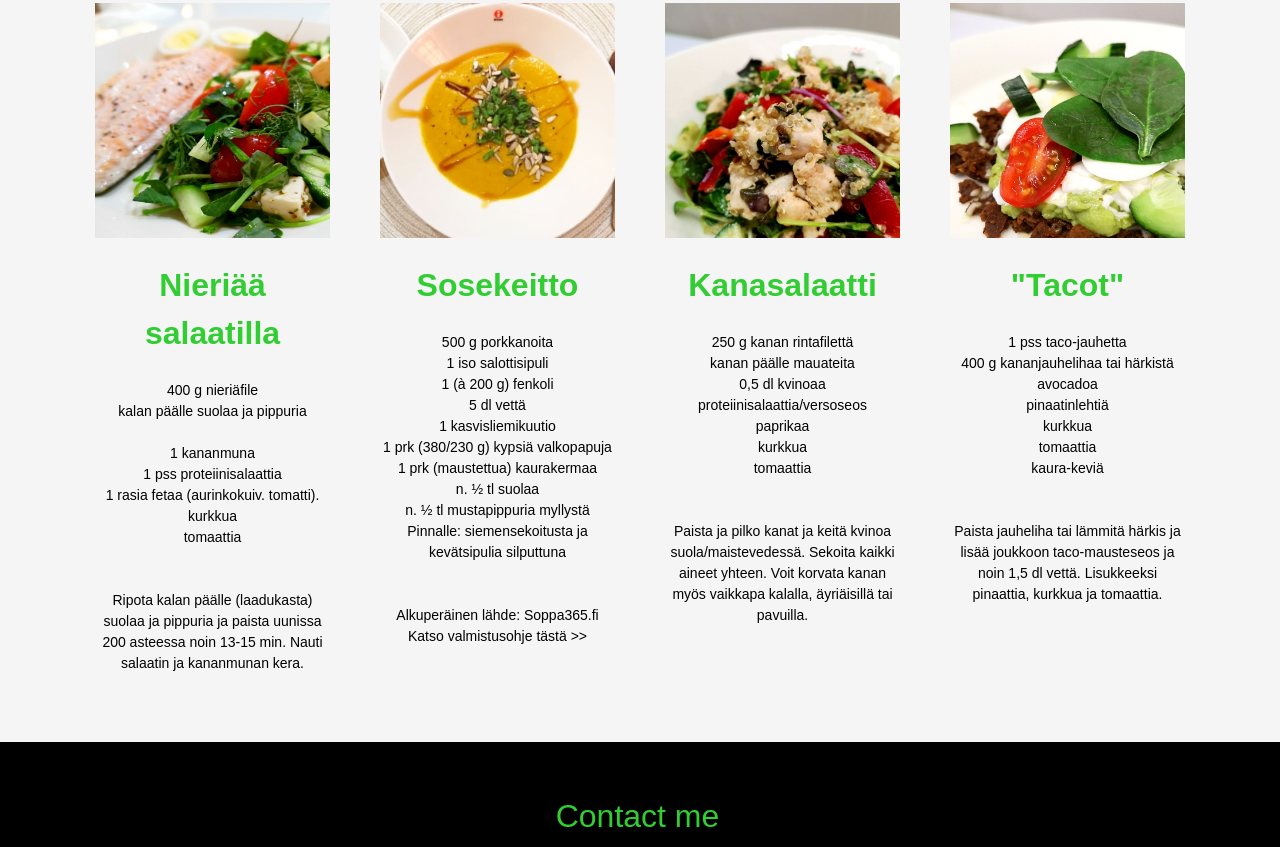
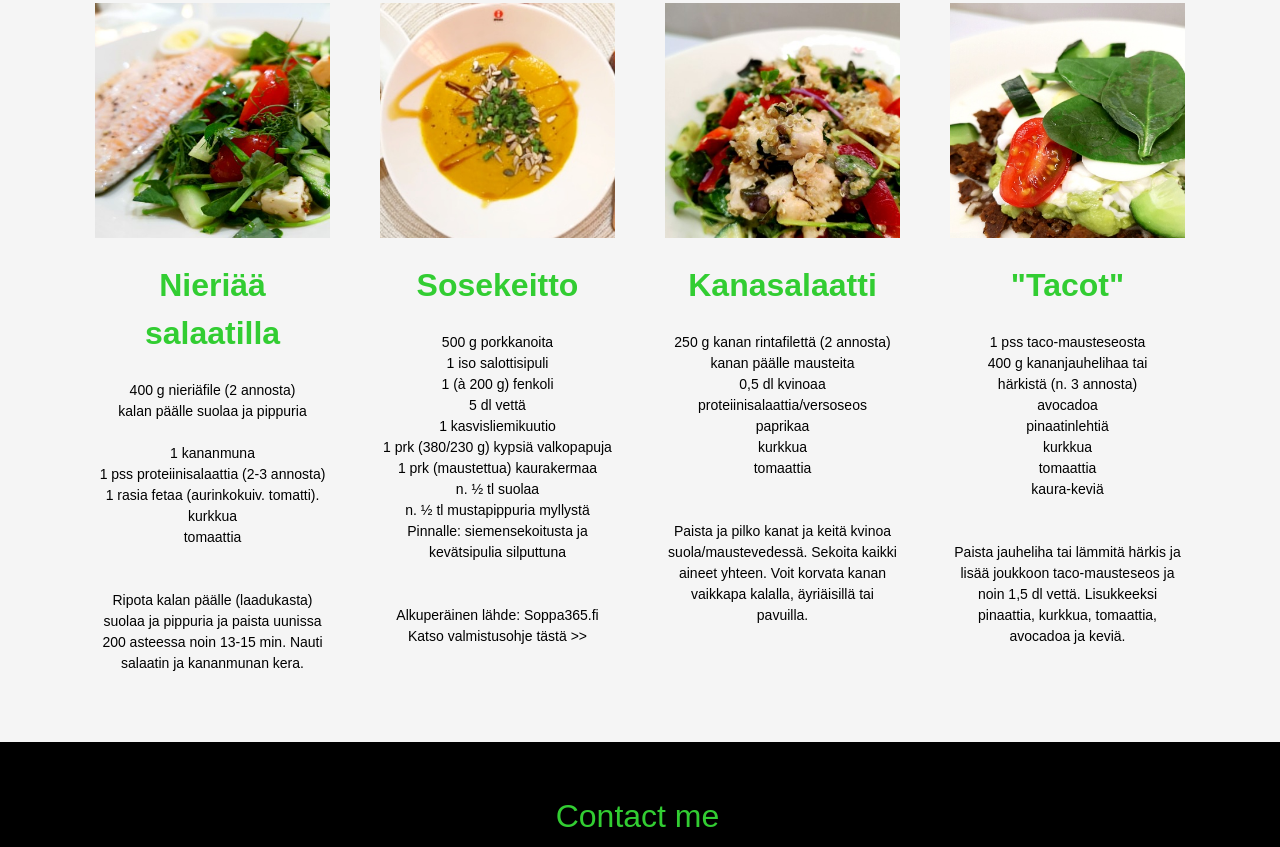
Before and after one commit to NinniHonkanen/NinniHonkanen.github.io, a plain HTML site: page paaruoat.html in a window 1280 px wide. Shown: the part 426-1273 px from the top of the page. Drawn offline with nearby package versions, Linux system fonts and the light colour scheme.

Commit message:
Add files via upload

```diff
--- a/paaruoat.html
+++ b/paaruoat.html
@@ -74,11 +74,11 @@
   </table>
       <br>
 	<ul>
-		 <li>400 g nieriäfile</li>
+		 <li>400 g nieriäfile (2 annosta)</li>
 		  <li>kalan päälle suolaa ja pippuria</li>
 				  <br>
 		 <li>1 kananmuna</li>
-		  <li>1 pss proteiinisalaattia</li>
+		  <li>1 pss proteiinisalaattia (2-3 annosta)</li>
 		  <li>1 rasia fetaa (aurinkokuiv. tomatti).</li>
 		 <li>kurkkua</li>
 		 <li>tomaattia</li>
@@ -134,8 +134,8 @@
 		  <br>
 
      <ul>
-		 <li>250 g kanan rintafilettä</li>
-		  <li>kanan päälle mauateita</li>
+		 <li>250 g kanan rintafilettä (2 annosta)</li>
+		  <li>kanan päälle mausteita</li>
 		 <li>0,5 dl kvinoaa</li>
 		  <li>proteiinisalaattia/versoseos</li>
 		  <li>paprikaa</li>
@@ -143,7 +143,7 @@
 		 <li>tomaattia</li>
 		 <br>
 		 <br>
-		<li>Paista ja pilko kanat ja keitä kvinoa suola/maistevedessä. Sekoita kaikki aineet yhteen. Voit korvata kanan myös vaikkapa kalalla, äyriäisillä tai pavuilla.</li>
+		<li>Paista ja pilko kanat ja keitä kvinoa suola/maustevedessä. Sekoita kaikki aineet yhteen. Voit korvata kanan vaikkapa kalalla, äyriäisillä tai pavuilla.</li>
 	</ul>
     <br>
 	  </div>
@@ -161,8 +161,9 @@
   </table>
 			<br>
    <ul>
-     <li>1 pss taco-jauhetta</li>
-		 <li>400 g kananjauhelihaa tai härkistä</li>
+     <li>1 pss taco-mausteseosta</li>
+		 <li>400 g kananjauhelihaa tai
+		<li>härkistä (n. 3 annosta)</li>
 		<li>avocadoa</li>
 		 <li>pinaatinlehtiä</li>
 		 <li>kurkkua</li>
@@ -170,7 +171,7 @@
 		<li>kaura-keviä</li>
 	   <br>
 		<br>
-	   <li>Paista jauheliha tai lämmitä härkis ja lisää joukkoon taco-mausteseos ja noin 1,5 dl vettä. Lisukkeeksi pinaattia, kurkkua ja tomaattia.</li>
+	   <li>Paista jauheliha tai lämmitä härkis ja lisää joukkoon taco-mausteseos ja noin 1,5 dl vettä. Lisukkeeksi pinaattia, kurkkua, tomaattia, avocadoa ja keviä.</li>
 	 </ul>
 	  </div>
 
```
Also changed, not shown: aamupalat.html (+6 -6 lines), liikunta.html (+24 -4 lines).
